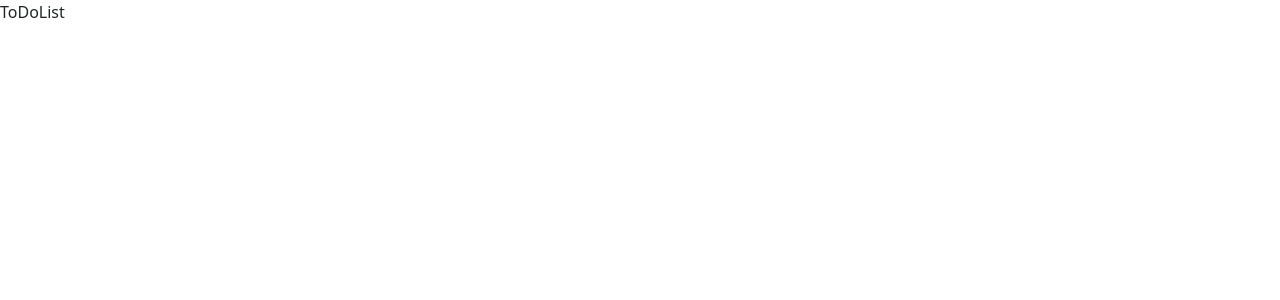
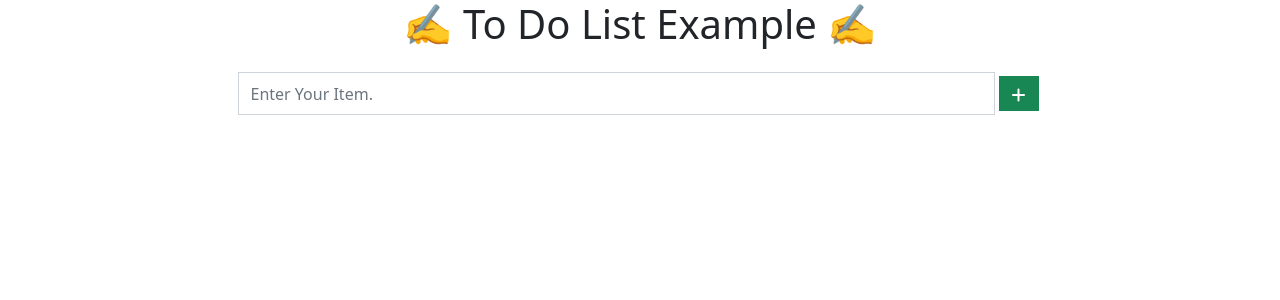
Before and after one commit to lakum654/ReactThapaTechnical, a React (Create React App) app: page /toDoList in a window 1280 px wide. Shown: the top 300 px of the page. Built offline with nearby package versions, Linux system fonts and the light colour scheme.

Commit message:
To Do List With LocalStorage

```diff
--- a/package.json
+++ b/package.json
@@ -9,6 +9,7 @@
     "bootstrap": "^5.2.3",
     "react": "^18.2.0",
     "react-dom": "^18.2.0",
+    "react-hook-form": "^7.42.1",
     "react-scripts": "5.0.1",
     "web-vitals": "^2.1.4"
   },
--- a/public/index.html
+++ b/public/index.html
@@ -15,6 +15,7 @@
       user's mobile device or desktop. See https://developers.google.com/web/fundamentals/web-app-manifest/
     -->
     <link rel="manifest" href="%PUBLIC_URL%/manifest.json" />
+    <link rel="stylesheet" href="https://cdnjs.cloudflare.com/ajax/libs/font-awesome/6.2.1/css/all.min.css" integrity="sha512-MV7K8+y+gLIBoVD59lQIYicR65iaqukzvf/nwasF0nqhPay5w/9lJmVM2hMDcnK1OnMGCdVK+iQrJ7lzPJQd1w==" crossorigin="anonymous" referrerpolicy="no-referrer" />
     <!--
       Notice the use of %PUBLIC_URL% in the tags above.
       It will be replaced with the URL of the `public` folder during the build.
--- a/src/App.js
+++ b/src/App.js
@@ -19,16 +19,19 @@ const App = () => {
   )
 }
 
+
 const Index = () => {
   return (
     <div className="container">
-      <h1 className="text-center">Welcome to React Mini Projects List</h1>
+      <h1 className="text-center">
+        🏡 Welcome to React Mini Projects List 🏠
+      </h1>
 
       <ul class="list-group">
-        <li class="list-group-item"><Link to="/resturant" className="nav-link text-orange">1. Restaurant Menu</Link></li>
-        <li class="list-group-item"><Link to="/useState" className="nav-link text-orange">2. Use State & Use Effect</Link></li>
-        <li class="list-group-item"><Link to="/useReducer" className="nav-link text-orange">3. Use Reducer</Link></li>
-        <li class="list-group-item"><Link to="/toDoList" className="nav-link text-orange">4. To Do List</Link></li>
+        <li class="list-group-item"><Link to="/resturant" className="nav-link text-orange">1. Restaurant Menu 😄</Link></li>
+        <li class="list-group-item"><Link to="/useState" className="nav-link text-orange">2. Use State & Use Effect 😀</Link></li>
+        <li class="list-group-item"><Link to="/useReducer" className="nav-link text-orange">3. Use Reducer 😀</Link></li>
+        <li class="list-group-item"><Link to="/toDoList" className="nav-link text-orange">4. To Do List 😇</Link></li>
       </ul>
     </div>
 
--- a/src/Footer.js
+++ b/src/Footer.js
@@ -2,8 +2,8 @@ import React from "react";
 
 const Footer = () => {
   return (
-    <div>
-      <footer class="text-center text-lg-start bg-light text-muted">
+    <>
+      <footer class="text-center text-lg-start bg-light text-muted mt-5">
         <section class="d-flex justify-content-center justify-content-lg-between p-4 border-bottom">
           <div class="me-5 d-none d-lg-block">
             <span>Get connected with us on social networks:</span>
@@ -116,7 +116,9 @@ const Footer = () => {
           </a>
         </div>
       </footer>
-    </div>
+    </>
+
+
   );
 };
 
--- a/src/Restaurant/Menu.js
+++ b/src/Restaurant/Menu.js
@@ -11,7 +11,7 @@ const Menu = ({ categories, filterItem, setApiData, apiData, setActiveCategory }
   return (
     <>
       <div className="container text-center">
-        <h2 className="text-danger text-center">Welcome to Resturant</h2>
+        <h2 className="text-danger text-center">😛 Welcome to Resturant 😛</h2>
         <div className="btn-group w-100" role="group" aria-label="Basic example">
           {
             categories.map((category, key) => {
--- a/src/ToDoList/ToDoList.js
+++ b/src/ToDoList/ToDoList.js
@@ -1,9 +1,68 @@
-import React from 'react'
+import React, { useEffect, useState } from "react";
+import Footer from "../Footer";
 
 const ToDoList = () => {
+  const [form, setItem] = useState({item:'',id:1})
+  // const [list,setList] = useState([]);
+  const [savedData,setSaveData] = useState([]);
+
+  useEffect(() => {
+    if(localStorage.getItem('item') != null) {
+      setSaveData(JSON.parse(localStorage.getItem('item')));
+    }
+  }, [])
+
+  const handleSubmit = (event) => {
+    event.preventDefault();
+    localStorage.setItem('item',JSON.stringify([form,...savedData]))
+    setSaveData(JSON.parse(localStorage.getItem('item')));
+    setItem({item:''})
+   }
   return (
-    <div>ToDoList</div>
-  )
-}
+    <>
+      <div className="container">
+        <h1 className="text-center">✍️ To Do List Example ✍️</h1>
+        <div className="d-flex align-items-center justify-content-center">
+          <div className="main-section w-75">
+            <form className="d-flex flex-nowrap m-3" onSubmit={handleSubmit}>
+              <input
+                type="text"
+                id="item"
+                name="name"
+                className="form-control rounded-0"
+                placeholder="Enter Your Item."
+                value={form['item']}
+                onChange={(e) => setItem({id:parseInt(savedData.length)+1,item:e.target.value})}
+              />
+              <button type="submit"
+                className="btn rounded-0 btn-success m-1"
+                style={{ height: "35px" }}>
+                <i className="fas fa-plus"></i>
+              </button>
+            </form>
 
-export default ToDoList
+            <ul className="list-group">
+              {
+                savedData.map((item,key) => {
+                   return (
+                    <li className="list-group-item d-flex justify-content-between align-items-center" key={key}>
+                    {key+1}.{item.item}
+                    <div className="d-flex justify-content-between align-items-center">
+                        <i className="fas fa-edit m-2" style={{cursor:'pointer'}}></i>
+                        <i className="fas fa-trash" style={{cursor:'pointer'}}></i>
+                    </div>
+                  </li>
+                   );
+                })
+              }
+            </ul>
+          </div>
+        </div>
+      </div>
+
+      {/* <Footer /> */}
+    </>
+  );
+};
+
+export default ToDoList;
--- a/src/useReducer/UseReducer.js
+++ b/src/useReducer/UseReducer.js
@@ -1,10 +1,11 @@
-import React, { useEffect, useReducer, useState } from 'react'
+import React, { useEffect, useReducer } from 'react'
+import Footer from '../Footer';
 
 
 const reducer = (state,action) => {
-    if(action.type == 'INCREMENT') {
+    if(action.type === 'INCREMENT') {
         state++;
-    } else if(state > 0 && action.type == "DECREMENT") {
+    } else if(state > 0 && action.type === "DECREMENT") {
          state--;
     } else {
         return state;
@@ -36,6 +37,8 @@ function UseReducer() {
             </div>
 
         </div>
+
+        <Footer />
     </>
   )
 }
```
Also changed, not shown: 1 other file (tests, documents, lock files or other folders).
